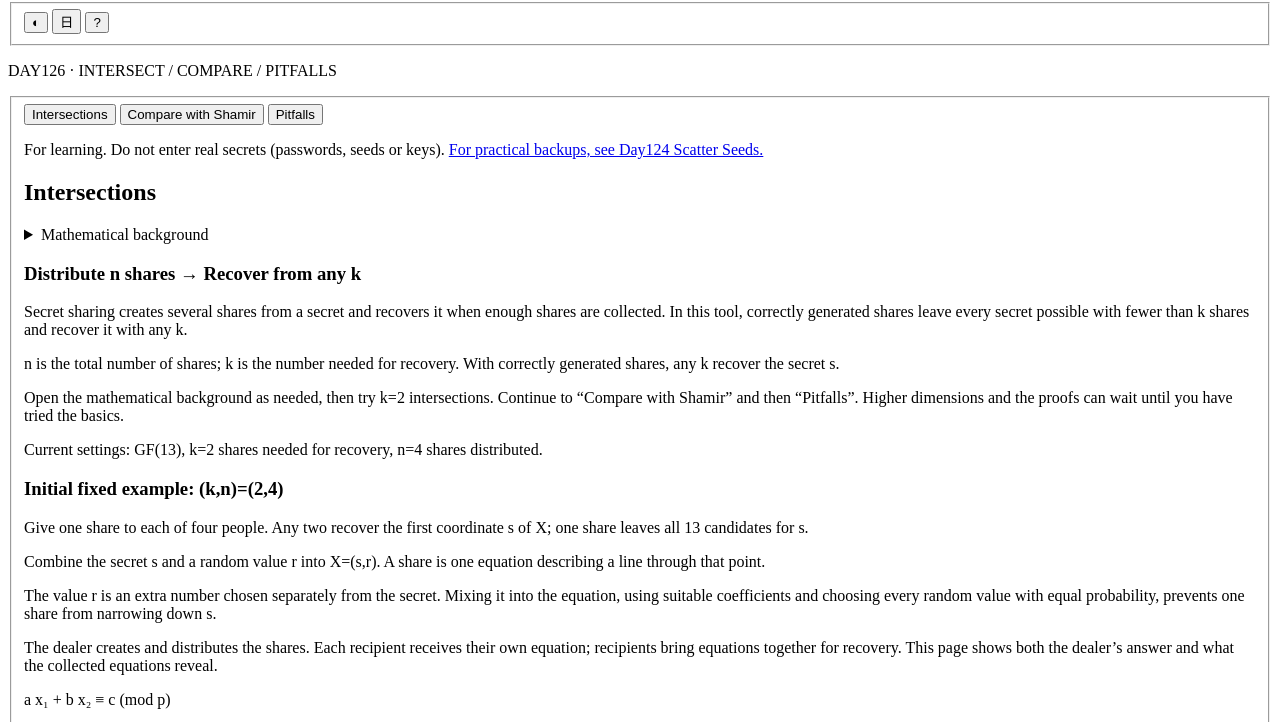
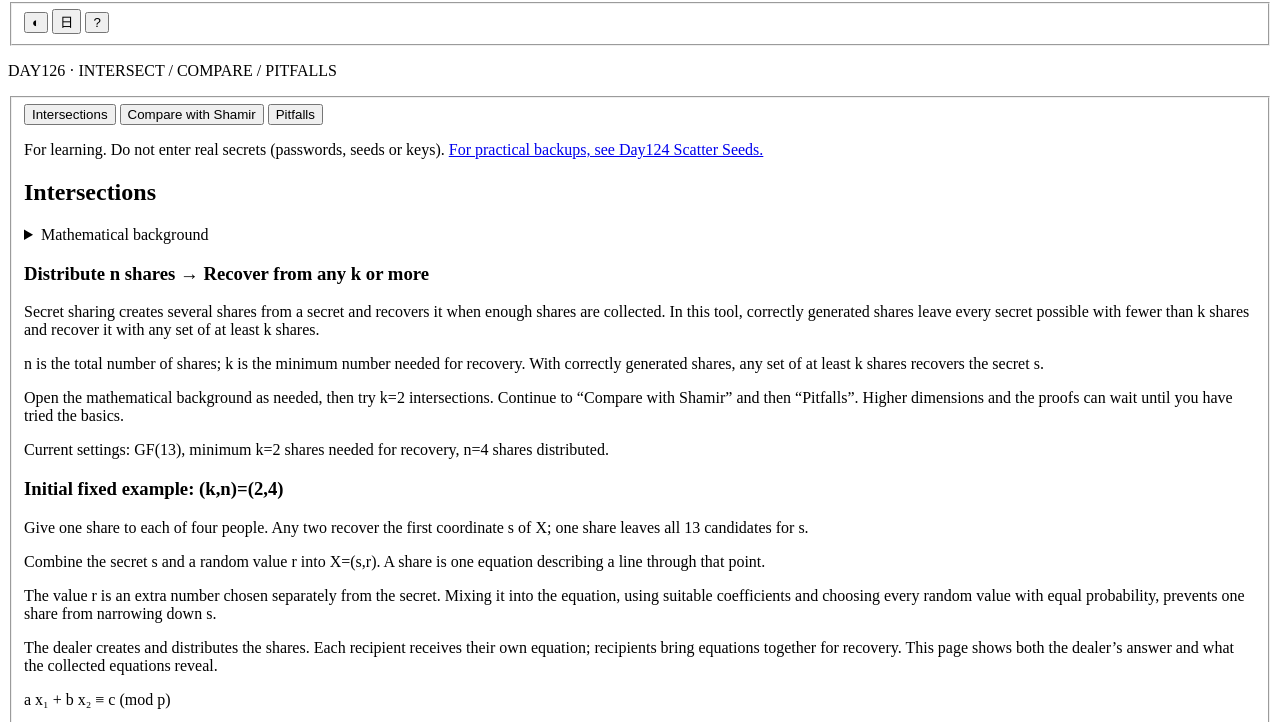
Before and after one commit to ipusiron/blakley-sharing-cipherlab, a website with bundled scripts: page index.html in a window 1280 px wide. Shown: the part 78-800 px from the top of the page. Built offline with nearby package versions, Linux system fonts and the light colour scheme.

Commit message:
復元条件を任意のk枚以上と明記

```diff
--- a/index.html
+++ b/index.html
@@ -85,9 +85,9 @@
         </section>
       </details>
       <section id="sharing-primer" class="sharing-primer" aria-labelledby="threshold-title">
-        <h3 id="threshold-title" class="threshold-flow" data-i18n="thresholdTitle">n枚を配る → 任意のk枚で復元</h3>
-        <p data-i18n="secretSharingDefinition">秘密分散は、秘密から複数のシェア（配る情報）を作り、必要な枚数を集めて秘密を求める方法です。この教材では、正しく作ればk枚未満からは秘密の値を絞れず、任意のk枚で復元できます。</p>
-        <p data-i18n="thresholdDefinition">nは配るシェアの総数、kは復元に必要な枚数です。正しく作ったシェアなら、どのk枚を集めても秘密sを復元できます。</p>
+        <h3 id="threshold-title" class="threshold-flow" data-i18n="thresholdTitle">n枚を配る → 任意のk枚以上で復元</h3>
+        <p data-i18n="secretSharingDefinition">秘密分散は、秘密から複数のシェア（配る情報）を作り、必要な枚数を集めて秘密を求める方法です。この教材では、正しく作ればk枚未満からは秘密の値を絞れず、任意のk枚以上で復元できます。</p>
+        <p data-i18n="thresholdDefinition">nは配るシェアの総数、kは復元に必要な最小枚数です。正しく作ったシェアなら、任意のk枚以上を集めて秘密sを復元できます。</p>
         <p data-i18n="learningRoute">まず数学の前提を必要に応じて開き、k=2の交点を試します。次に「Shamirと並べる」、最後に「確かめる」へ進みます。k=3以上と座学の証明は、基本を試した後に読めます。</p>
         <p id="threshold-summary" class="threshold-current"></p>
       </section>
@@ -460,7 +460,7 @@
       <dl class="beginner-glossary">
         <dt data-i18n="termShareName">シェア</dt><dd data-i18n="termShareDefinition">秘密から作り、各人に配る情報です。この教材のBlakleyでは、係数と右辺で表す1本の式に当たります。</dd>
         <dt data-i18n="termSecretName">秘密 s</dt><dd data-i18n="termSecretDefinition">必要な枚数を集めて求めたい元の値です。この教材では点Xの第1座標に置きます。</dd>
-        <dt data-i18n="termThresholdName">しきい値 k と総数 n</dt><dd data-i18n="termThresholdDefinition">nは配る枚数、kは復元に必要な枚数です。正しく作ったシェアなら、どのk枚でも復元できます。</dd>
+        <dt data-i18n="termThresholdName">しきい値 k と総数 n</dt><dd data-i18n="termThresholdDefinition">nは配る枚数、kは復元に必要な最小枚数です。正しく作ったシェアなら、任意のk枚以上で復元できます。</dd>
         <dt data-i18n="termCandidateName">候補</dt><dd data-i18n="termCandidateDefinition">集めたシェアと、わかっている生成条件に矛盾しない値や点です。候補を選ぶ操作は、答えの入力ではありません。</dd>
         <dt data-i18n="termRandomName">乱数</dt><dd data-i18n="termRandomDefinition">秘密と別に選ぶ補助の数です。全体から同じ確率で選ぶことを「一様に選ぶ」と呼びます。</dd>
         <dt data-i18n="termFieldName">有限体 GF(p)</dt><dd data-i18n="termFieldDefinition">この教材ではpを素数とし、0〜p−1を使って、pで割った余りで計算します。0以外の数での割り算も定義できます。</dd>
@@ -473,7 +473,7 @@
       <div id="lessons">
 <details id="lesson-1" class="lesson">
 <summary data-i18n="lesson1Title">1. しきい値法と1979年の2つの提案</summary>
-<p data-i18n="lesson1Intro">秘密分散では、秘密から複数のシェアを作ります。(k,n) しきい値法では、n枚のうち任意のk枚で秘密を戻せます。</p>
+<p data-i18n="lesson1Intro">秘密分散では、秘密から複数のシェアを作ります。(k,n) しきい値法では、n枚のうち任意のk枚以上で秘密を戻せます。</p>
 <p data-i18n="lesson1Privacy">完全な秘密分散では、k枚未満を見ても秘密についての確率は変わりません。候補が複数残るだけでは、この性質を示したことにはなりません。</p>
 <p data-i18n="lesson1History">ShamirとBlakleyは1979年に、しきい値法を独立に提案しました。このツールでは、有限体での超平面の交点を使う形を学びます。</p>
 <table class="responsive-table">
@@ -481,7 +481,7 @@
 <thead><tr>
 <th data-i18n="lesson1TableH1" scope="col">方式</th>
 <th data-i18n="lesson1TableH2" scope="col">学習用の表し方</th>
-<th data-i18n="lesson1TableH3" scope="col">k枚を集めたとき</th>
+<th data-i18n="lesson1TableH3" scope="col">k枚以上を集めたとき</th>
 </tr></thead><tbody>
 <tr>
 <td data-i18n="lesson1TableR1C1" data-cell-label="lesson1TableH1">Shamir</td>
@@ -715,7 +715,7 @@
 </details>
 <details id="lesson-6" class="lesson">
 <summary data-i18n="lesson6Title">6. 一般の位置を保証する作り方</summary>
-<p class="reading-guide" data-i18n="lesson6Guide">どのk枚でも復元し、k−1枚では秘密を絞らないように、式の係数を選ぶ必要があります。ここでは実装済みの2つの作り方と、関連する別の構成・上限を分けて説明します。</p>
+<p class="reading-guide" data-i18n="lesson6Guide">任意のk枚以上で復元し、k−1枚では秘密を絞らないように、式の係数を選ぶ必要があります。ここでは実装済みの2つの作り方と、関連する別の構成・上限を分けて説明します。</p>
 <p data-i18n="lesson6Intro">法線が乱数でも、検査 (i)(ii) が自動的に成り立つわけではありません。このツールでは、乱数を引いて検査する方法と、ヴァンデルモンドによる構成を選べます。</p>
 <table class="responsive-table">
 <caption data-i18n="lesson6MethodsCaption">法線の構成と条件</caption>
@@ -892,7 +892,7 @@
 <td data-i18n="lesson8MapR5C3" data-cell-label="lesson8MapH3">第2節の乱数の前提で、sの情報が増えない</td>
 </tr>
 </tbody></table>
-<p data-i18n="lesson8Check">検査 (ii) は、k−1枚のどの集合もe₁ を作れないことを保証します。検査 (i) と合わせると、任意のk枚で復元できるしきい値の参加条件になります。</p>
+<p data-i18n="lesson8Check">検査 (ii) は、k−1枚のどの集合もe₁ を作れないことを保証します。検査 (i) と合わせると、任意のk枚以上で復元できるしきい値の参加条件になります。</p>
 <p data-i18n="lesson8Msp">行に参加者名を付け、目標ベクトルを作れるかで受理を決める表現を、モノトーン・スパン・プログラム（MSP）と呼びます。</p>
 <p data-i18n="lesson8History">BeimelのRemark 2は、Brickellが1989年に1人1行の場合を暗黙に定義し、Karchmer–Wigdersonが1993年にスパン・プログラムを明示的に定義したと説明しています。</p>
 <p data-i18n="lesson8Status">この説明はBeimelのClaim 2・Remark 2（二次・本文確認）に基づきます。BrickellとKarchmer–Wigdersonの原論文は書誌を確認しましたが、本文は未確認です。</p>
--- a/messages.js
+++ b/messages.js
@@ -6,7 +6,7 @@
   'use strict';
   return {
     ja: {
-      secretSharingDefinition: "秘密分散は、秘密から複数のシェア（配る情報）を作り、必要な枚数を集めて秘密を求める方法です。この教材では、正しく作ればk枚未満からは秘密の値を絞れず、任意のk枚で復元できます。",
+      secretSharingDefinition: "秘密分散は、秘密から複数のシェア（配る情報）を作り、必要な枚数を集めて秘密を求める方法です。この教材では、正しく作ればk枚未満からは秘密の値を絞れず、任意のk枚以上で復元できます。",
       learningRoute: "まず数学の前提を必要に応じて開き、k=2の交点を試します。次に「Shamirと並べる」、最後に「確かめる」へ進みます。k=3以上と座学の証明は、基本を試した後に読めます。",
       primerRoles: "シェアを作って配る人をディーラーと呼びます。受取人は自分の式を受け取り、復元時に式を持ち寄ります。この画面は、配る人の答えと、集めた式だけからわかることの両方を示します。",
       primerRandom: "rは秘密と別に選ぶ補助の数です。式にrを混ぜ、正しい係数の組を使い、乱数を全体から同じ確率で選ぶと、1枚ではsを絞れなくなります。",
@@ -28,7 +28,7 @@
       termSecretName: "秘密 s",
       termSecretDefinition: "必要な枚数を集めて求めたい元の値です。この教材では点Xの第1座標に置きます。",
       termThresholdName: "しきい値 k と総数 n",
-      termThresholdDefinition: "nは配る枚数、kは復元に必要な枚数です。正しく作ったシェアなら、どのk枚でも復元できます。",
+      termThresholdDefinition: "nは配る枚数、kは復元に必要な最小枚数です。正しく作ったシェアなら、任意のk枚以上で復元できます。",
       termCandidateName: "候補",
       termCandidateDefinition: "集めたシェアと、わかっている生成条件に矛盾しない値や点です。候補を選ぶ操作は、答えの入力ではありません。",
       termRandomName: "乱数",
@@ -96,7 +96,7 @@
       lesson2Guide: "この節は「k枚なら復元、k−1枚なら情報が増えない」を証明します。一様な乱数の下で、どの秘密にも同じ数の乱数の組が対応することが要点です。下の行列はその確認に使います。",
       lesson3Guide: "1979年の論文と、この教材の有限体の式は同じ書き方ではありません。原文の記述と、教材で置いた条件を分けて読みます。原資料を詳しく確認したい人のための節です。",
       lesson5Guide: "1枚にいくつの数を入れる必要があるかを比べます。係数を毎回渡すか、番号から決めるかで量が変わります。表の単位は有限体の数1個で、保存容量のバイト数ではありません。",
-      lesson6Guide: "どのk枚でも復元し、k−1枚では秘密を絞らないように、式の係数を選ぶ必要があります。ここでは実装済みの2つの作り方と、関連する別の構成・上限を分けて説明します。",
+      lesson6Guide: "任意のk枚以上で復元し、k−1枚では秘密を絞らないように、式の係数を選ぶ必要があります。ここでは実装済みの2つの作り方と、関連する別の構成・上限を分けて説明します。",
       lesson8Guide: "線形とは、秘密と乱数をそれぞれ決まった数倍して足す形です。この見方を広げると、人数だけでなく「誰と誰がそろえば戻せるか」も表せます。下はそのための発展事項です。",
       lesson9Guide: "枚数を増やすと、式の答えが合わないことや、一定の条件でどの1枚が合わないかを調べられます。これは秘密を隠す性質とも、送信者を確かめる認証とも別の話です。",
       lesson10Guide: "次に学ぶ内容と、実用のバックアップを扱うツールを選ぶ案内です。表で、目的と操作の違いを確認してください。",
@@ -114,9 +114,9 @@
       practical: "実用のバックアップはDay124 Scatter Seedsへ。",
       intro: "下の図は、現在配っているシェア#1の式を満たす格子点です。",
       nearestGridPoint: "最寄りの格子点",
-      thresholdTitle: "n枚を配る → 任意のk枚で復元",
-      thresholdDefinition: "nは配るシェアの総数、kは復元に必要な枚数です。正しく作ったシェアなら、どのk枚を集めても秘密sを復元できます。",
-      thresholdSummary: "現在の設定：GF({p})、復元に必要な枚数k={k}、配る総数n={n}。",
+      thresholdTitle: "n枚を配る → 任意のk枚以上で復元",
+      thresholdDefinition: "nは配るシェアの総数、kは復元に必要な最小枚数です。正しく作ったシェアなら、任意のk枚以上を集めて秘密sを復元できます。",
+      thresholdSummary: "現在の設定：GF({p})、復元に必要な最小枚数k={k}、配る総数n={n}。",
       primerTitle: "最初の固定例：(k,n)=(2,4)",
       primerPeople: "4人に1枚ずつ配ります。どの2枚からも点Xの第1座標sが求まり、1枚ではsの13候補がすべて残ります。",
       primerPoint: "秘密sと乱数rを組にして、点X=(s,r)を作ります。1枚のシェアは、この点を通る直線を表す1本の式です。",
@@ -380,13 +380,13 @@
       compareLinearGeneralization: "集まったシェアから秘密の座標を求められるかを行列で決める考え方は、線形秘密分散につながります。",
       compareLesson: "座学8：線形秘密分散への橋",
       lesson1Title: "1. しきい値法と1979年の2つの提案",
-      lesson1Intro: "秘密分散では、秘密から複数のシェアを作ります。(k,n) しきい値法では、n枚のうち任意のk枚で秘密を戻せます。",
+      lesson1Intro: "秘密分散では、秘密から複数のシェアを作ります。(k,n) しきい値法では、n枚のうち任意のk枚以上で秘密を戻せます。",
       lesson1Privacy: "完全な秘密分散では、k枚未満を見ても秘密についての確率は変わりません。候補が複数残るだけでは、この性質を示したことにはなりません。",
       lesson1History: "ShamirとBlakleyは1979年に、しきい値法を独立に提案しました。このツールでは、有限体での超平面の交点を使う形を学びます。",
       lesson1TableCaption: "秘密とシェアの見せ方",
       lesson1TableH1: "方式",
       lesson1TableH2: "学習用の表し方",
-      lesson1TableH3: "k枚を集めたとき",
+      lesson1TableH3: "k枚以上を集めたとき",
       lesson1TableR1C1: "Shamir",
       lesson1TableR1C2: "秘密は多項式の定数項。シェアは曲線上の点",
       lesson1TableR1C3: "多項式を定めて定数項を読む",
@@ -616,7 +616,7 @@
       lesson8MapR5C1: "e₁ を作れない集合",
       lesson8MapR5C2: "資格のない集合",
       lesson8MapR5C3: "第2節の乱数の前提で、sの情報が増えない",
-      lesson8Check: "検査 (ii) は、k−1枚のどの集合もe₁ を作れないことを保証します。検査 (i) と合わせると、任意のk枚で復元できるしきい値の参加条件になります。",
+      lesson8Check: "検査 (ii) は、k−1枚のどの集合もe₁ を作れないことを保証します。検査 (i) と合わせると、任意のk枚以上で復元できるしきい値の参加条件になります。",
       lesson8Msp: "行に参加者名を付け、目標ベクトルを作れるかで受理を決める表現を、モノトーン・スパン・プログラム（MSP）と呼びます。",
       lesson8History: "BeimelのRemark 2は、Brickellが1989年に1人1行の場合を暗黙に定義し、Karchmer–Wigdersonが1993年にスパン・プログラムを明示的に定義したと説明しています。",
       lesson8Status: "この説明はBeimelのClaim 2・Remark 2（二次・本文確認）に基づきます。BrickellとKarchmer–Wigdersonの原論文は書誌を確認しましたが、本文は未確認です。",
@@ -671,8 +671,9 @@
       lesson10Day125: "Day125 Overlay QR Shares",
     },
     en: {
-      secretSharingDefinition: "Secret sharing creates several shares from a secret and recovers it when enough shares are collected. In this tool, "
-        + "correctly generated shares leave every secret possible with fewer than k shares and recover it with any k.",
+      secretSharingDefinition: "Secret sharing creates several shares from a secret and recovers it when enough shares are collected. In this "
+        + "tool, correctly generated shares leave every secret possible with fewer than k shares and recover it with any "
+        + "set of at least k shares.",
       learningRoute: "Open the mathematical background as needed, then try k=2 intersections. Continue to “Compare with Shamir” and then “Pitfalls”. "
         + "Higher dimensions and the proofs can wait until you have tried the basics.",
       primerRoles: "The dealer creates and distributes the shares. Each recipient receives their own equation; recipients bring equations together for "
@@ -707,7 +708,8 @@
       termSecretName: "Secret s",
       termSecretDefinition: "The original value to recover by collecting enough shares. This tool places it in the first coordinate of X.",
       termThresholdName: "Threshold k and total n",
-      termThresholdDefinition: "n is the number distributed; k is the number needed for recovery. With correctly generated shares, any k suffice.",
+      termThresholdDefinition: "n is the number distributed; k is the minimum number needed for recovery. With correctly generated shares, any"
+        + " set of at least k shares suffices.",
       termCandidateName: "Candidate",
       termCandidateDefinition: "A value or point consistent with the collected shares and known generation rules. Selecting a candidate does not enter "
         + "the answer.",
@@ -802,8 +804,9 @@
         + "the conditions used here, for readers who want to examine the original source.",
       lesson5Guide: "Compare how many numbers one share needs. The count changes when coefficients are distributed each time or derived from indices. "
         + "The table counts field elements, not bytes of stored data.",
-      lesson6Guide: "Coefficients must allow any k shares to recover the secret while k−1 reveal no information under the stated randomness "
-        + "assumptions. This section distinguishes the two implemented methods from other constructions and bounds.",
+      lesson6Guide: "Coefficients must allow any set of at least k shares to recover the secret while k−1 reveal no information "
+        + "under the stated randomness assumptions. This section distinguishes the two implemented methods from other "
+        + "constructions and bounds.",
       lesson8Guide: "Linear means multiplying the secret and random values by fixed coefficients and adding them. Extending this view can describe "
         + "which people must join together, not just how many. The material below develops this idea.",
       lesson9Guide: "Extra shares can reveal inconsistent answers and, under stated conditions, identify one faulty share. This is separate both from "
@@ -825,10 +828,10 @@
       practical: "For practical backups, see Day124 Scatter Seeds.",
       intro: "The graph below shows the grid points satisfying the equation of share #1 in the current distribution.",
       nearestGridPoint: "Nearest grid point",
-      thresholdTitle: "Distribute n shares → Recover from any k",
-      thresholdDefinition: "n is the total number of shares; k is the number needed for recovery. With correctly generated shares, any k recover "
-        + "the secret s.",
-      thresholdSummary: "Current settings: GF({p}), k={k} shares needed for recovery, n={n} shares distributed.",
+      thresholdTitle: "Distribute n shares → Recover from any k or more",
+      thresholdDefinition: "n is the total number of shares; k is the minimum number needed for recovery. With correctly generated shares,"
+        + " any set of at least k shares recovers the secret s.",
+      thresholdSummary: "Current settings: GF({p}), minimum k={k} shares needed for recovery, n={n} shares distributed.",
       primerTitle: "Initial fixed example: (k,n)=(2,4)",
       primerPeople: "Give one share to each of four people. Any two recover the first coordinate s of X; one share leaves all 13 "
         + "candidates for s.",
@@ -1136,8 +1139,8 @@
         + "secret sharing.",
       compareLesson: "Theory 8: a bridge to linear secret sharing",
       lesson1Title: "1. Threshold schemes and the two proposals of 1979",
-      lesson1Intro: "Secret sharing creates several shares from a secret. In a (k,n) threshold scheme, any k of the n shares "
-        + "recover the secret.",
+      lesson1Intro: "Secret sharing creates several shares from a secret. In a (k,n) threshold scheme, any set of at least k of the"
+        + " n shares can recover the secret.",
       lesson1Privacy: "Perfect secrecy means that fewer than k shares do not change the probabilities of the secret. Having "
         + "several remaining candidates alone is insufficient.",
       lesson1History: "Shamir and Blakley independently proposed threshold schemes in 1979. This tool explores a form using "
@@ -1145,7 +1148,7 @@
       lesson1TableCaption: "Two ways to represent a secret and its shares",
       lesson1TableH1: "Scheme",
       lesson1TableH2: "Educational representation",
-      lesson1TableH3: "With k shares",
+      lesson1TableH3: "With at least k shares",
       lesson1TableR1C1: "Shamir",
       lesson1TableR1C2: "The secret is the constant coefficient; shares are points on the polynomial",
       lesson1TableR1C3: "Determine the polynomial and read its constant coefficient",
@@ -1423,8 +1426,8 @@
       lesson8MapR5C1: "A set that cannot span e₁",
       lesson8MapR5C2: "Unqualified set",
       lesson8MapR5C3: "Reveals no information about s under Section 2’s randomness assumptions",
-      lesson8Check: "Check (ii) ensures that no set of k−1 shares spans e₁. Together with (i), it gives a threshold access "
-        + "rule: any k shares can reconstruct.",
+      lesson8Check: "Check (ii) ensures that no set of k−1 shares spans e₁. Together with (i), it gives a threshold access rule: "
+        + "any set of at least k shares can reconstruct.",
       lesson8Msp: "A monotone span program (MSP) labels rows by participants and accepts a set when its rows span the target "
         + "vector.",
       lesson8History: "Beimel’s Remark 2 credits Brickell (1989) with the implicit one-row-per-party case, and "
```
Also changed, not shown: README.en.md (+3 -3 lines), README.md, assets/en/screenshot.png, assets/screenshot.png.
